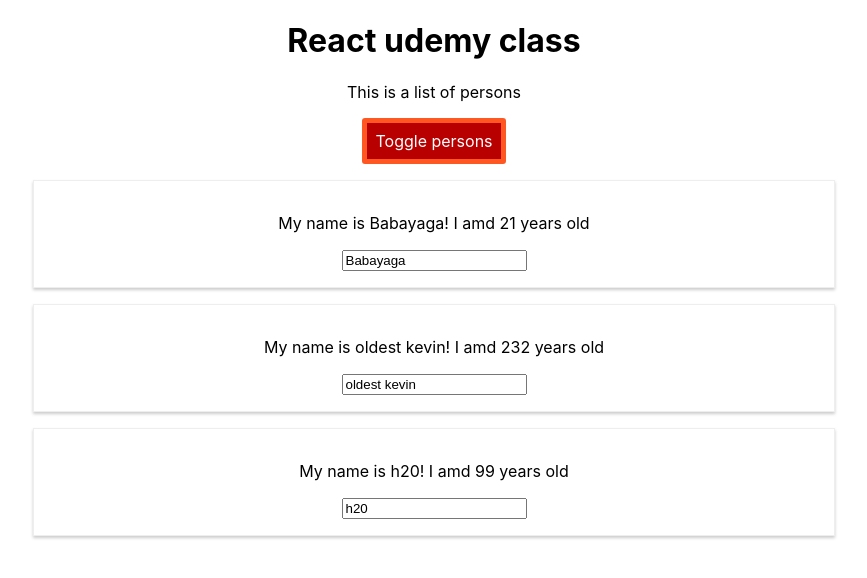
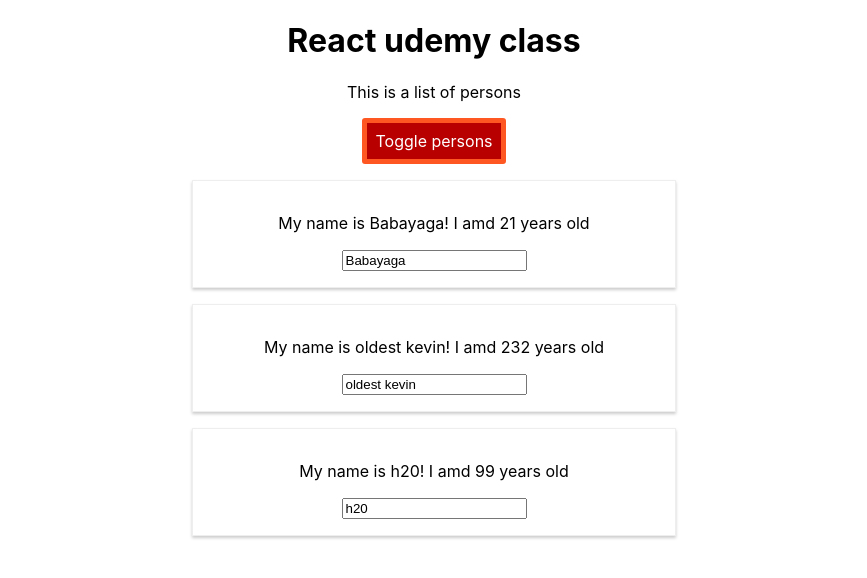
Before and after one commit to kjason1998/myapp, a React (Create React App) app: page / in a window 1280 px wide. Shown: the top 578 px of the page, without its empty margins (206-1073 px from the left). Built offline with nearby package versions, Linux system fonts and the light colour scheme.

Commit message:
using styled-components on person

```diff
--- a/src/Person/Person.js
+++ b/src/Person/Person.js
@@ -1,21 +1,32 @@
-import React from 'react';
-import "./Person.css";
+import React from "react";
+import styled from "styled-components";
+//import "./Person.css"; - we use styled-component instead
+
+const DivStyled = styled.div`
+  width: 60%;
+  margin: 16px auto;
+  border: 1px solid #eeeeee;
+  box-shadow: 0 2px 3px #cccccc;
+  padding: 16px;
+  text-align: center;
+
+  @media (min-width: 500px) {
+    width: 450px;
+  }
+`; // inside `` is regular css
 
 // using ES6
-const Person = (props)  => {
-    const stylePerson = {
-        '@media (min-width: 500px)':{
-            width:'450px'
-        }
-    }
-
-    return(
-        <div onClick={props.click} className='Person' style={stylePerson}>
-            <p>My name is {props.name}! I amd {props.age} years old</p>
-            <p>{props.children}</p>
-            <input type='test' onChange={props.changes} value={props.name}/>
-        </div>
-    )};
+const Person = (props) => {
+  return (
+    <DivStyled onClick={props.click}>
+      <p>
+        My name is {props.name}! I amd {props.age} years old
+      </p>
+      <p>{props.children}</p>
+      <input type="test" onChange={props.changes} value={props.name} />
+    </DivStyled>
+  );
+};
 
 export default Person;
 
```
